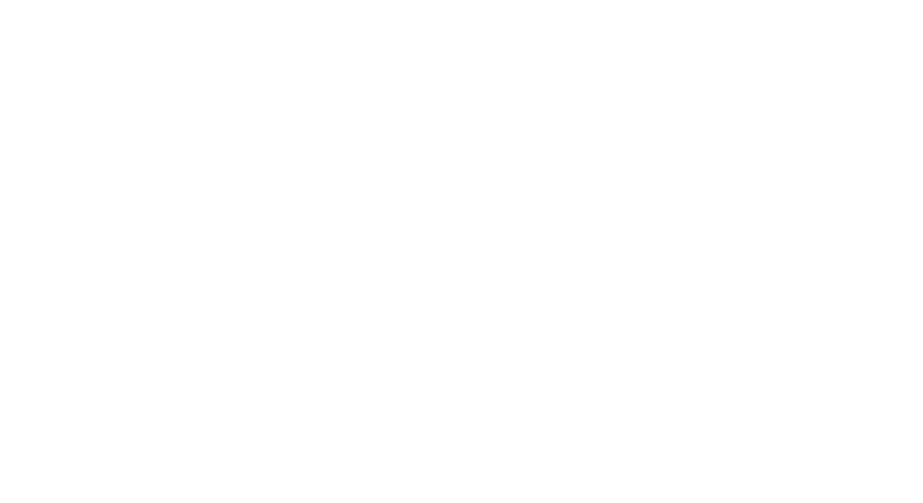
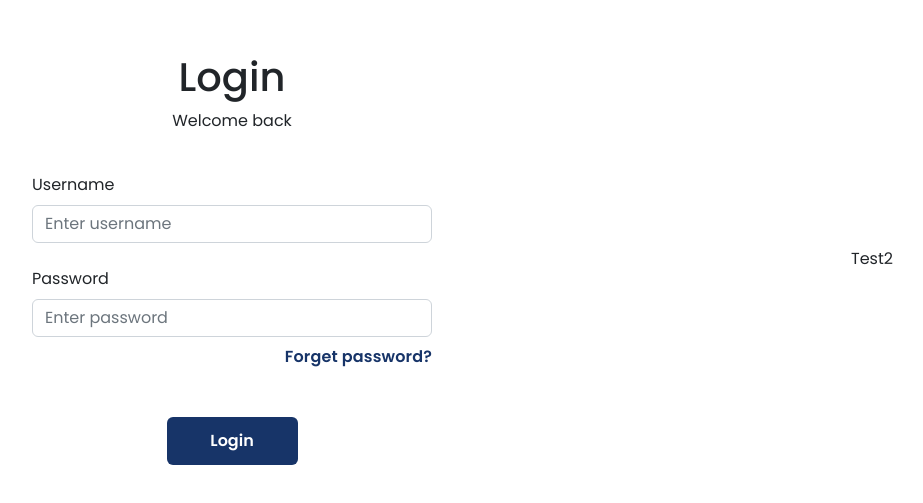
Before and after one commit to capstone-kelompok15/React-Capstone-Project, a React (Create React App) app: page /login in a window 1280 px wide. Before the commit this address had no page. Shown: the part 141-644 px from the top of the page, without its empty margins (88-1011 px from the left). Built offline with nearby package versions, Linux system fonts and the light colour scheme.

Commit message:
register_login_slice: login form 80% done

```diff
--- a/package.json
+++ b/package.json
@@ -12,6 +12,7 @@
     "bootstrap": "^5.2.3",
     "cra-template": "1.2.0",
     "react": "^18.2.0",
+    "react-bootstrap": "^2.6.0",
     "react-dom": "^18.2.0",
     "react-router-dom": "^6.4.3",
     "react-scripts": "5.0.1",
--- a/src/App.css
+++ b/src/App.css
@@ -310,3 +310,18 @@
   letter-spacing: 0.01em;
   color: #999999;
 }
+
+/* Login Page */
+.forgot-password-text{
+  font-style: normal;
+  font-weight: 600;
+  font-size: 16px;
+  line-height: 24px;
+  letter-spacing: 0.01em;
+  color: #173468;
+  cursor: pointer;
+}
+
+.forgot-password-text:hover{
+  color: #2d60c0;
+}
--- a/src/components/landingpage_components/Navbar.js
+++ b/src/components/landingpage_components/Navbar.js
@@ -1,7 +1,15 @@
 import React from "react";
+import { useNavigate } from "react-router-dom";
 import Symbol from "../../assets/image/Symbol.png";
 
 const Navbar = () => {
+
+  const navigate = useNavigate();
+
+  const cobaGratisOnClick = () => {
+    navigate('/login');
+  }
+
   return (
     <nav class="navbar sticky-top navbar-expand-lg bg-light">
       <div class="container">
@@ -49,7 +57,7 @@
               </a>
             </li>
           </ul>
-          <button class="button-primary">Coba Gratis</button>
+          <button class="button-primary" onClick={cobaGratisOnClick}>Coba Gratis</button>
         </div>
       </div>
     </nav>
--- /dev/null
+++ b/src/components/loginPage/LoginPageBody.js
@@ -0,0 +1,31 @@
+import { Col, Container, Form, Row } from "react-bootstrap";
+
+const LoginPageBody = () => {
+    return(
+        <Container fluid >
+            <Row style={{height: '100vh'}}>
+                <Col lg className='d-flex flex-column justify-content-center align-items-center'>
+                    <h1>Login</h1>
+                    <p>Welcome back</p>
+                    <Form>
+                        <Form.Group className="mt-4" style={{width: '400px'}}>
+                            <Form.Label>Username</Form.Label>
+                            <Form.Control name="email" type="email" placeholder="Enter username" />
+                        </Form.Group>
+                        <Form.Group className="mt-4">
+                            <Form.Label>Password</Form.Label>
+                            <Form.Control name='password' type="password" placeholder="Enter password" />
+                        </Form.Group>
+                        <div className='d-flex justify-content-end mt-2 forgot-password-text'>Forget password?</div>
+                    </Form>
+                    <div className="button-primary d-flex justify-content-center mt-5">Login</div>
+                </Col>
+                <Col lg className='d-flex flex-column justify-content-center align-items-center'>
+                    Test2
+                </Col>
+            </Row>
+        </Container>
+    );
+}
+
+export default LoginPageBody;
--- /dev/null
+++ b/src/page/LoginPage.js
@@ -0,0 +1,9 @@
+import LoginPageBody from "../components/loginPage/LoginPageBody";
+
+const LoginPage = () => {
+    return(
+        <LoginPageBody/>
+    );
+}
+
+export default LoginPage;
--- a/src/router/Router.js
+++ b/src/router/Router.js
@@ -1,12 +1,14 @@
 import React from "react";
 import { BrowserRouter, Routes, Route } from "react-router-dom";
 import LandingPage from "../page/LandingPage";
+import LoginPage from "../page/LoginPage";
 
 const Router = () => {
   return (
     <BrowserRouter>
       <Routes>
         <Route exact path="/" element={<LandingPage />} />
+        <Route path="/login" element={<LoginPage/>}/>
       </Routes>
     </BrowserRouter>
   );
```
Also changed, not shown: 1 other file (tests, documents, lock files or other folders).
